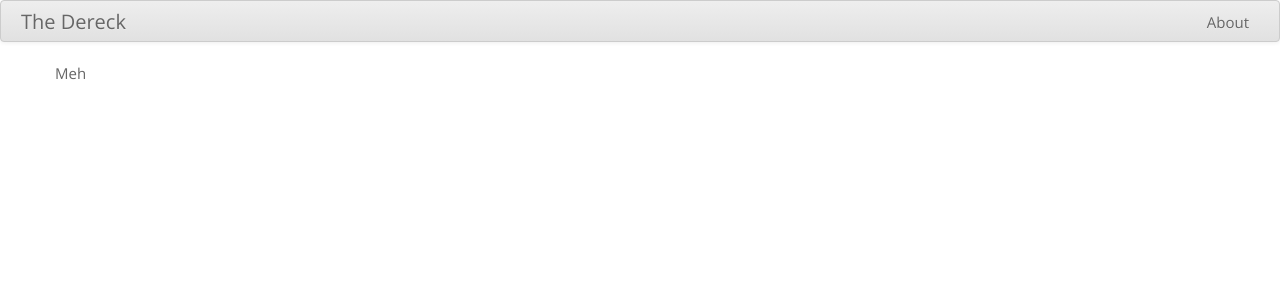
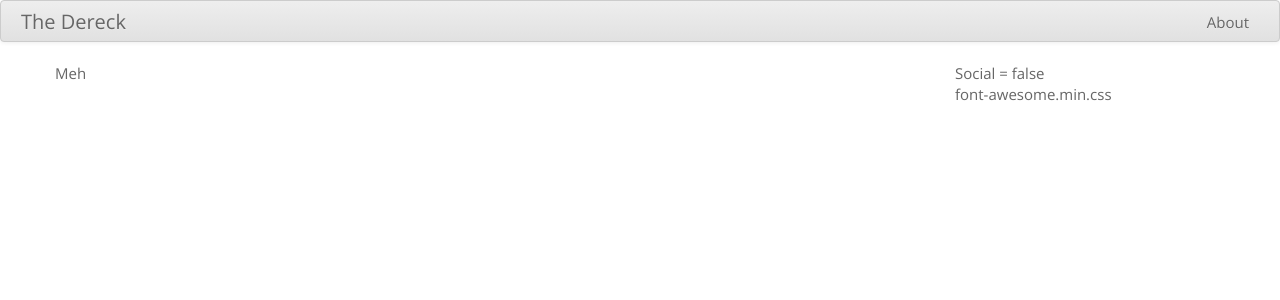
Before and after one commit to thedereck/thedereck.github.com, a Jekyll site: the page built from index.html, in a window 1280 px wide. Shown: the top 300 px of the page. Built offline with Jekyll 4.4.1, drawn with Linux system fonts in a browser that asks for light colours.

Commit message:
testing social code

```diff
--- a/_includes/body/social-links.html
+++ b/_includes/body/social-links.html
@@ -7,4 +7,7 @@
 {% if social %}
 	Social = true<br>
 	{{ site.font_awesome_css }}
+{% else %}
+	Social = false<br>
+	{{ site.font_awesome_css }}
 {% endif %}
```
